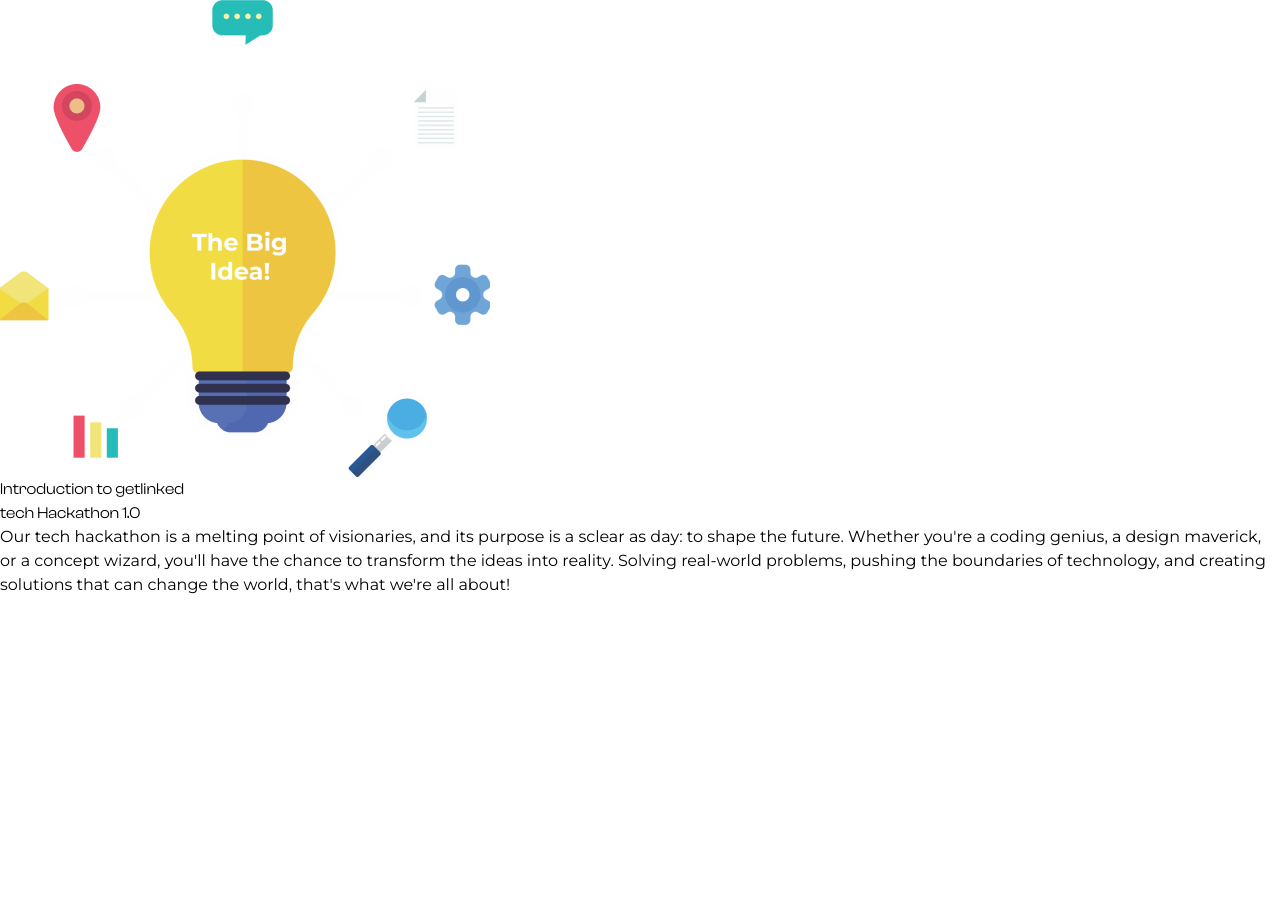
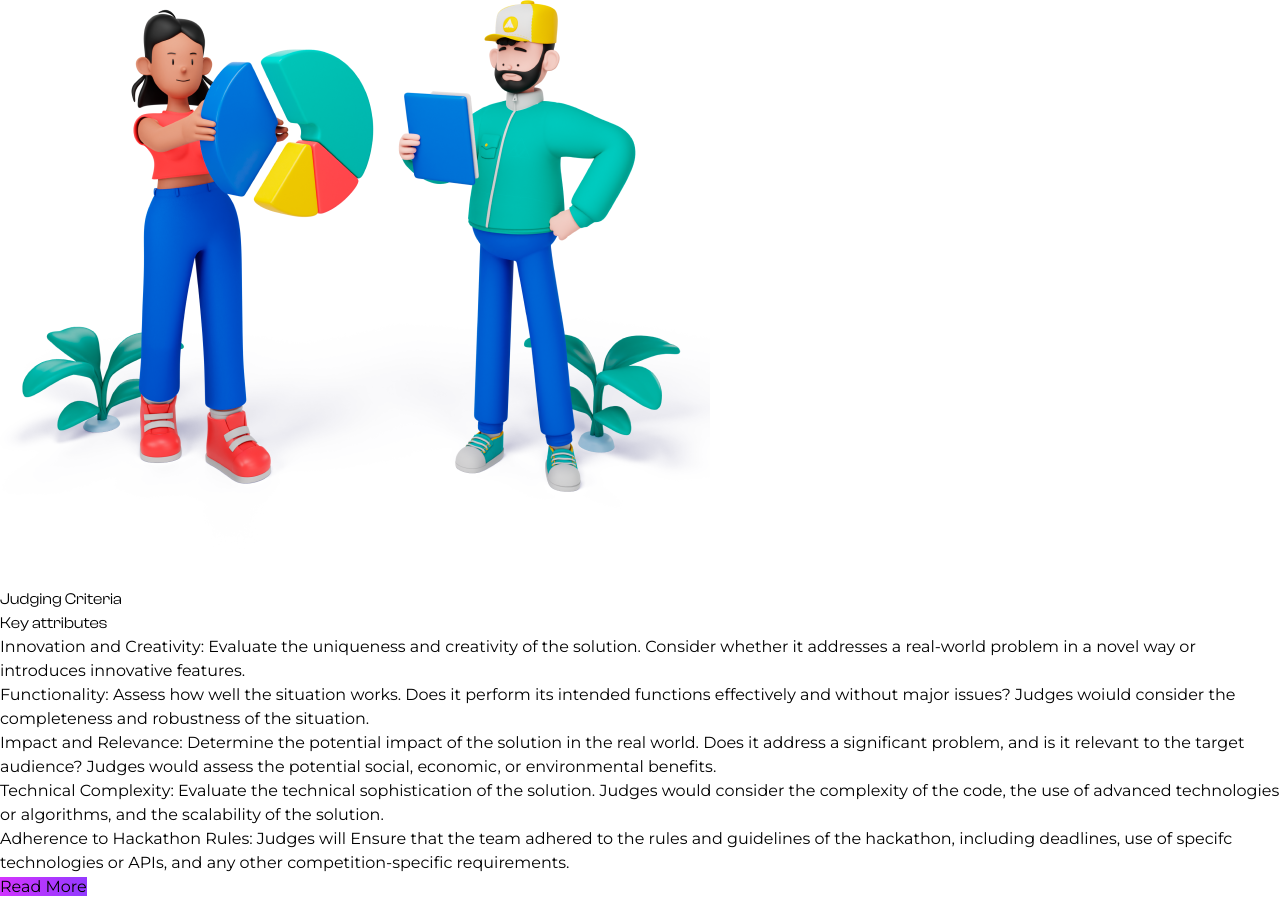
Before and after one commit to diremu/getlinked-figma-design, a React (Vite) app in the folder getLinked/: page / in a window 1280 px wide. Before the commit the page ends 800 px from the top, so only its background shows below. Built offline with nearby package versions, Linux system fonts and the light colour scheme.

Commit message:
Completed the Judging page

```diff
--- a/getLinked/src/App.jsx
+++ b/getLinked/src/App.jsx
@@ -1,13 +1,14 @@
 import './App.css'
 import Router from './router';
 import { BrowserRouter, Routes, Route} from 'react-router-dom'
+import ErrorPage from './pages/ErrorPage';
 
 function App() {
   return (
     <>
       <BrowserRouter>
         <Routes>
-          <Route path="/" element={<Router/>} />
+          <Route path="/" element={<Router/>} errorElement={<ErrorPage />} />
         </Routes>
       </BrowserRouter>
     </>
--- a/getLinked/src/index.css
+++ b/getLinked/src/index.css
@@ -33,6 +33,10 @@
   background: linear-gradient(270deg, #903aff, #fe34b9)
 }
 
+.reading {
+  background: linear-gradient(290deg, #903aff, #d434fe);
+}
+
 h1, h2, h3{
   font-family: 'Clash Display';
 }
--- /dev/null
+++ b/getLinked/src/pages/ErrorPage.jsx
@@ -0,0 +1,7 @@
+const ErrorPage = () => {
+    return (
+        <></>
+    )
+}
+
+export default ErrorPage;
--- /dev/null
+++ b/getLinked/src/pages/Judge.jsx
@@ -0,0 +1,43 @@
+import judge from '../images/judge.png'
+
+const Judge = () => {
+    return (
+        <div className='px-10 py-14 md:flex md:flex-row md:items-center'>
+            <div className=''>
+                <img src={judge} className='md:w-[50vw]' />
+            </div>
+            <div className='md:w-[40vw]'>
+                <h2 className='text-2xl font-bold text-center mb-4 md:text-left md:text-3xl'>
+                    Judging Criteria <br /><span className='text-[#d434fe]'> Key attributes </span>
+                </h2>
+                <ul>
+                    <li className="text-center pt-5 md:text-left">
+                        <span className="text-[#fe34b9] font-semibold">Innovation and Creativity: </span>
+                        Evaluate the uniqueness and creativity of the solution. Consider whether it addresses a real-world problem in a novel way or introduces innovative features.
+                    </li>
+                    <li className="text-center pt-5 md:text-left">
+                        <span className="text-[#fe34b9] font-semibold">Functionality: </span>
+                        Assess how well the situation works. Does it perform its intended functions effectively and without major issues? Judges woiuld consider the completeness and robustness of the situation.
+                    </li>
+                    <li className="text-center pt-5 md:text-left">
+                        <span className="text-[#fe34b9] font-semibold">Impact and Relevance: </span>
+                        Determine the potential impact of the solution in the real world. Does it address a significant problem, and is it relevant to the target audience? Judges would assess the potential social, economic, or environmental benefits.
+                    </li>
+                    <li className="text-center pt-5 md:text-left">
+                        <span className="text-[#fe34b9] font-semibold">Technical Complexity: </span>
+                        Evaluate the technical sophistication of the solution. Judges would consider the complexity of the code, the use of advanced technologies or algorithms, and the scalability of the solution.
+                    </li>
+                    <li className="text-center pt-5 md:text-left">
+                        <span className="text-[#fe34b9] font-semibold">Adherence to Hackathon Rules: </span>
+                        Judges will Ensure that the team adhered to the rules and guidelines of the hackathon, including deadlines, use of specifc technologies or APIs, and any other competition-specific requirements.
+                    </li>
+                    <li className="text-center pt-5 md:text-left">
+                        <a href='/' className='px-4 py-2 md:px-8 md:py-4 rounded inline-block text-center reading'>Read More</a>
+                    </li>
+                </ul>
+            </div>
+        </div>
+    )
+}
+
+export default Judge;
--- a/getLinked/src/router.jsx
+++ b/getLinked/src/router.jsx
@@ -2,7 +2,8 @@
 import Navbar from "./components/navbar/navbar";
 import Rules from "./pages/Rules";
 import { Sponsors } from "./pages/Sponsors";
-import Intro from './pages/Introduction.jsx'
+import Intro from './pages/Introduction.jsx';
+import Judge from "./pages/Judge.jsx";
 
 
 export default function Router() {
@@ -12,7 +13,8 @@
             {/* <Sponsors /> */}
             {/* <Footer /> */}
             {/* <Rules /> */}
-            <Intro />
+            {/* <Intro /> */}
+            <Judge />
         </div>
     )
 }
```
Also changed, not shown: getLinked/src/images/judge.png (added).
